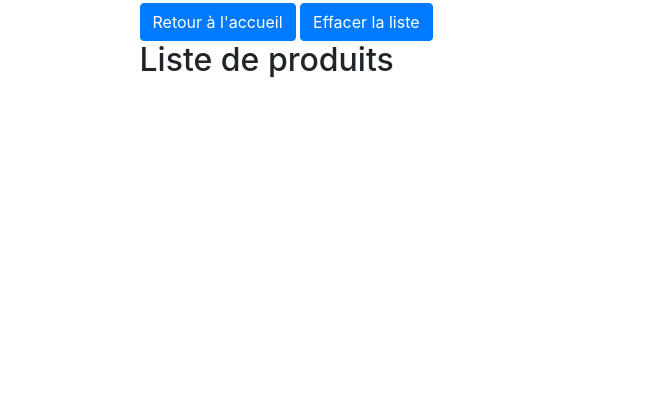
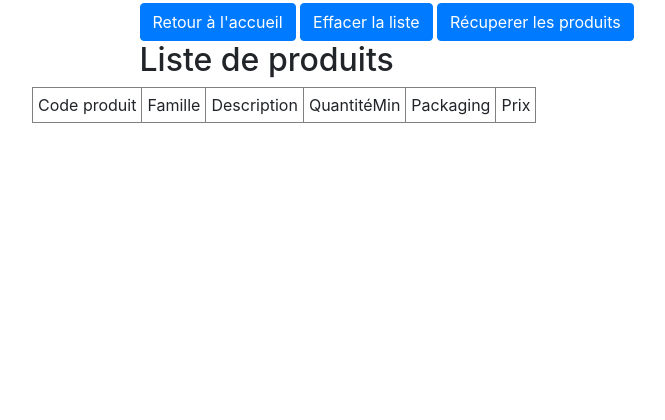
Before and after one commit to ursi-2020/gestion-stock, a Django app: template application/djangoapp/templates/data.html in a window 1280 px wide. Shown: the part 127-547 px from the top of the page, without its empty margins (53-718 px from the left). Run offline with Django 3.2, Linux system fonts and the light colour scheme; the template is opened without the code that fills it, so the values that code supplies are empty; parts of the project's set-up code (start-up, migrations or seed data) failed here and were passed over; some libraries are stand-ins or nearby versions.

Commit message:
Table of products

```diff
--- a/application/djangoapp/templates/data.html
+++ b/application/djangoapp/templates/data.html
@@ -1,13 +1,30 @@
 {% extends "base.html" %}
 {% block title %} Accueil {% endblock %}
 {% block content %}
+
     <a href="/" class="btn btn-primary" role="button">Retour à l'accueil</a>
      <a href="/list/delete" class="btn btn-primary" role="button">Effacer la liste</a>
+    <a href="/list/update" class="btn btn-primary" role="button">Récuperer les produits</a>
 <h2>Liste de produits</h2>
 </div>
-{% for p in produits %}
-<p>Code: {{ p.codeProduit }} , Famille: {{p.familleProduit}}, Description: {{p.descriptionProduit}}
-    , QuantitéMin: {{p.quantiteMin}}, Packaging: {{p.packaging}}, Prix: {{p.prix}}
-</p>
-{% endfor %}
+    <table border="1" cellpadding="5">
+    <tr>
+        <td>Code produit</td>
+        <td>Famille</td>
+        <td>Description</td>
+        <td>QuantitéMin</td>
+        <td>Packaging</td>
+        <td>Prix</td>
+    </tr>
+    {% for p in produits %}
+        <tr>
+            <td>{{p.codeProduit}}</td>
+            <td>{{p.familleProduit}}</td>
+            <td>{{p.descriptionProduit}}</td>
+            <td>{{p.quantiteMin}}</td>
+            <td>{{p.packaging}}</td>
+            <td>{{p.prix}}</td>
+        </tr>
+    {% endfor %}
+    </table>
 {% endblock %}
--- a/application/djangoapp/templates/schedule.html
+++ b/application/djangoapp/templates/schedule.html
@@ -1,11 +1,11 @@
 {% extends "base.html" %}
-{% block title %} Accueil {% endblock %}
+{% block title %} Scheduler {% endblock %}
 {% block content %}
 
     <a href="/" class="btn btn-primary" role="button">Retour à l'accueil</a>
     <button type="button"  class="btn btn-primary" data-toggle="modal"
     data-target="#ScheduleModal">Schedule</button>
-
+    <a href="/" class="btn btn-primary" role="button">Démo Scheduler</a>
 <div class="modal fade" id="ScheduleModal">
   <div class="modal-dialog" role="document">
     <div class="modal-content">
```
